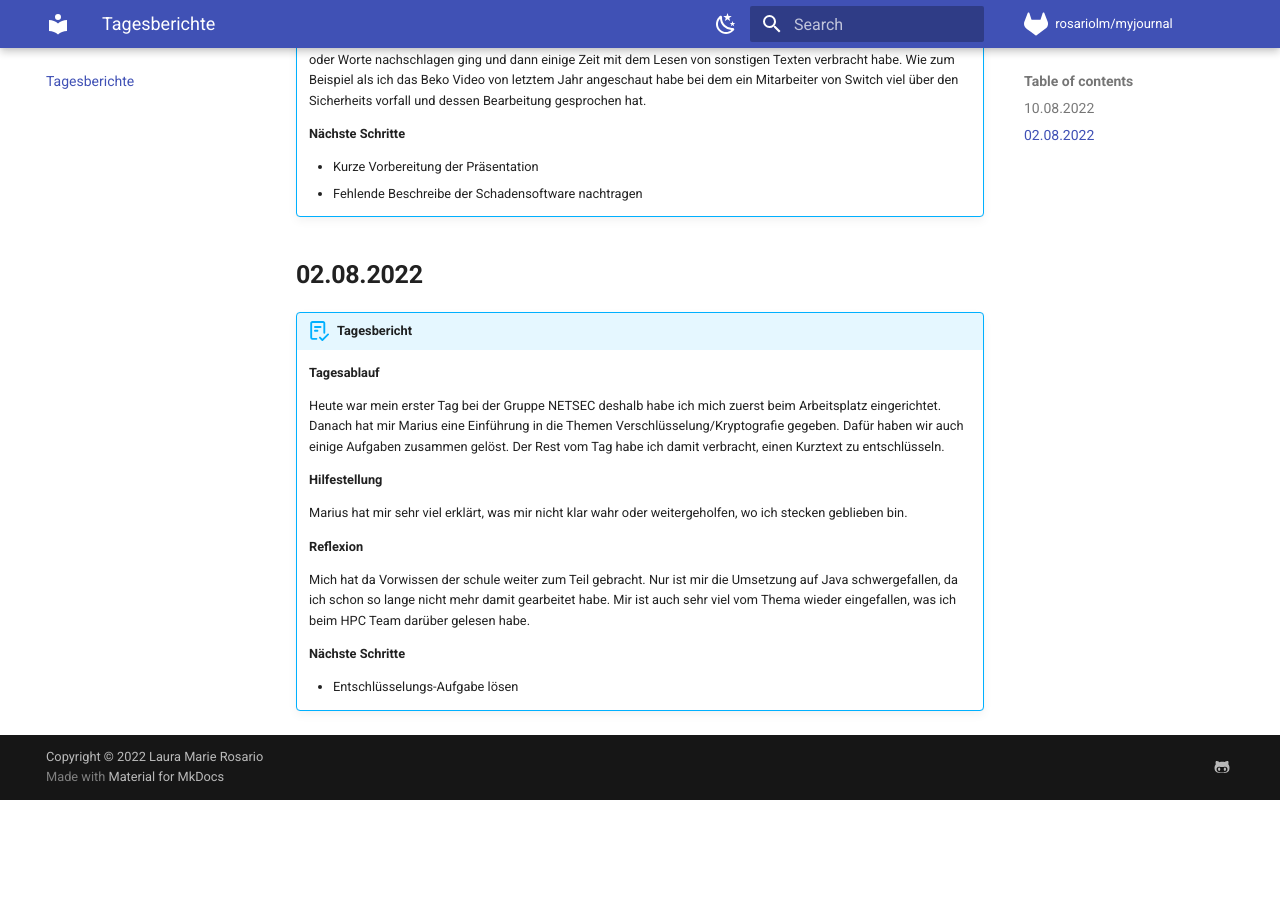
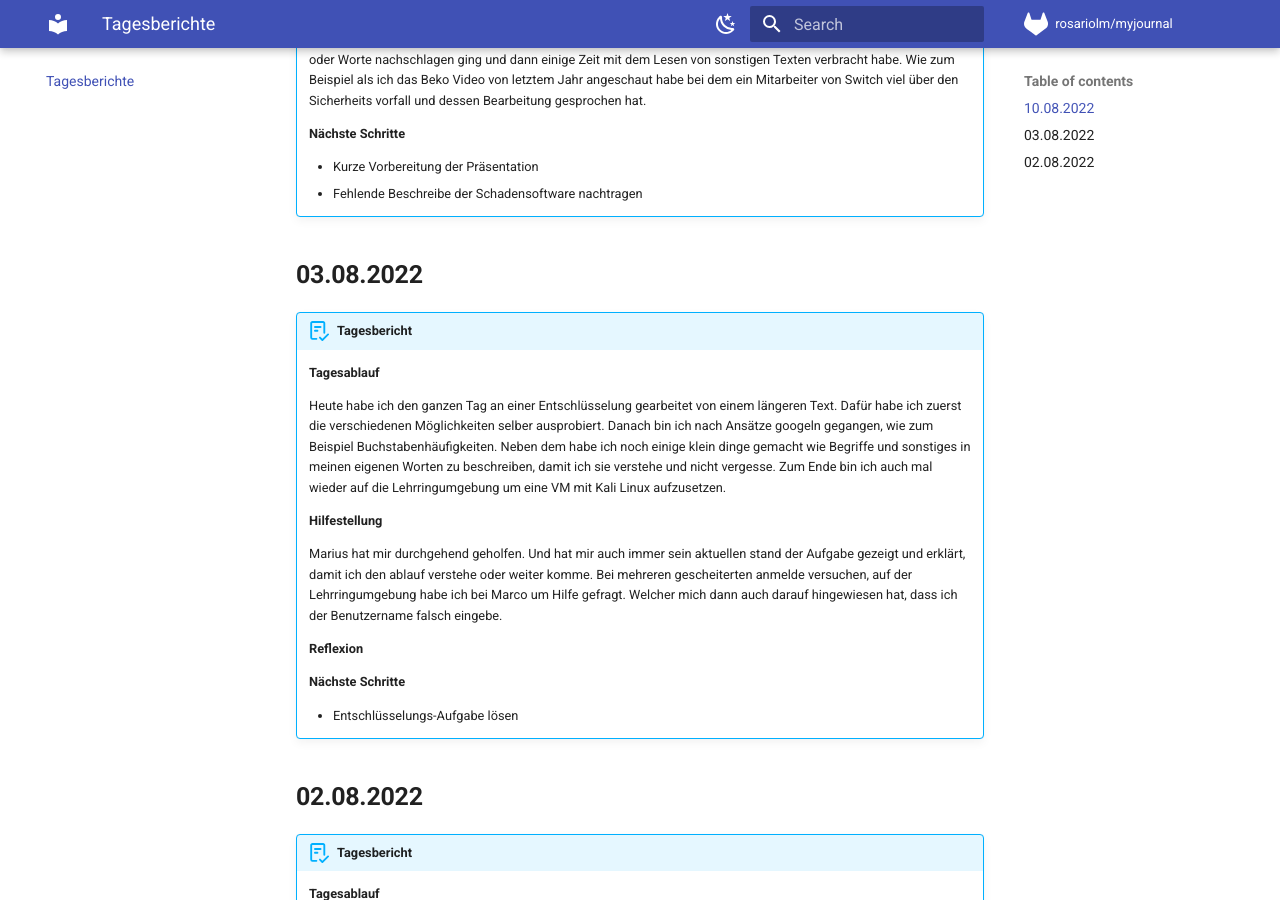
Before and after one commit to rosariolm/myjournal, an MkDocs documentation site: the page built from docs/tberichte.md, in a window 1280 px wide and 900 px high, scrolled down 638 px. Built offline with MkDocs 1.6.1 and Material for MkDocs 9.7.7, drawn with Linux system fonts in a browser that asks for light colours; comment, search, counter and statistics services are not loaded; before the commit the page ends 1438 px from its top, so only the background shows below that.

Commit message:
tbericht 03.08.2022

```diff
--- a/docs/tberichte.md
+++ b/docs/tberichte.md
@@ -24,6 +24,26 @@
     - Fehlende Beschreibe der Schadensoftware nachtragen
 
 
+## **03.08.2022**
+
+!!! abstract "Tagesbericht"
+    **Tagesablauf**
+
+    Heute habe ich den ganzen Tag an einer Entschlüsselung gearbeitet von einem längeren Text. Dafür habe ich zuerst die verschiedenen Möglichkeiten selber ausprobiert. Danach bin ich nach Ansätze googeln gegangen, wie zum Beispiel Buchstabenhäufigkeiten. Neben dem habe ich noch einige klein dinge gemacht wie Begriffe und sonstiges in meinen eigenen Worten zu beschreiben, damit ich sie verstehe und nicht vergesse. Zum Ende bin ich auch mal wieder auf die Lehrringumgebung um eine VM mit Kali Linux aufzusetzen.
+
+    **Hilfestellung**
+
+    Marius hat mir durchgehend geholfen. Und hat mir auch immer sein aktuellen stand der Aufgabe gezeigt und erklärt, damit ich den ablauf verstehe oder weiter komme.     Bei mehreren gescheiterten anmelde versuchen, auf der Lehrringumgebung habe ich bei Marco um Hilfe gefragt. Welcher mich dann auch darauf hingewiesen hat, dass ich der Benutzername falsch eingebe.
+
+    **Reflexion**
+
+
+
+    **Nächste Schritte**
+
+    - Entschlüsselungs-Aufgabe lösen
+
+
 ## **02.08.2022**
 
 !!! abstract "Tagesbericht"
```
Also changed, not shown: other parts of docs/tberichte.md (+0 -2 lines).
